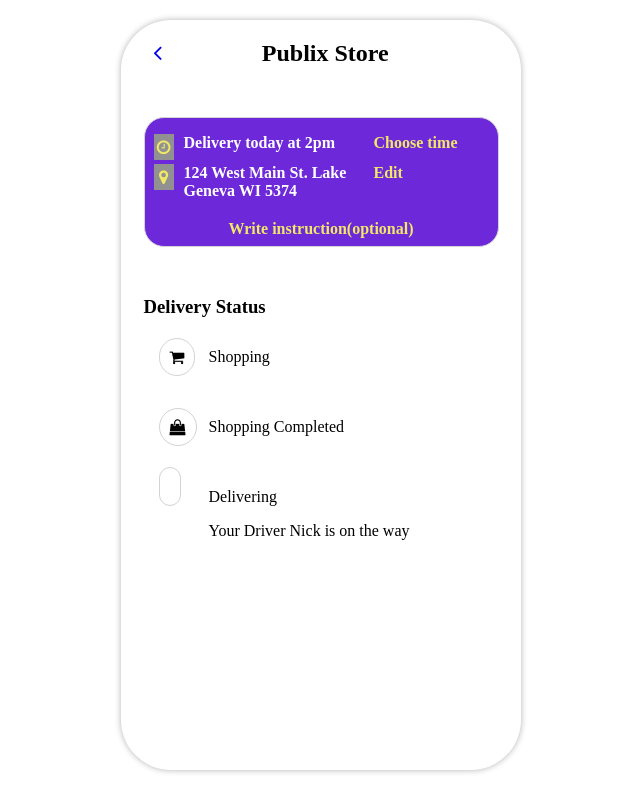
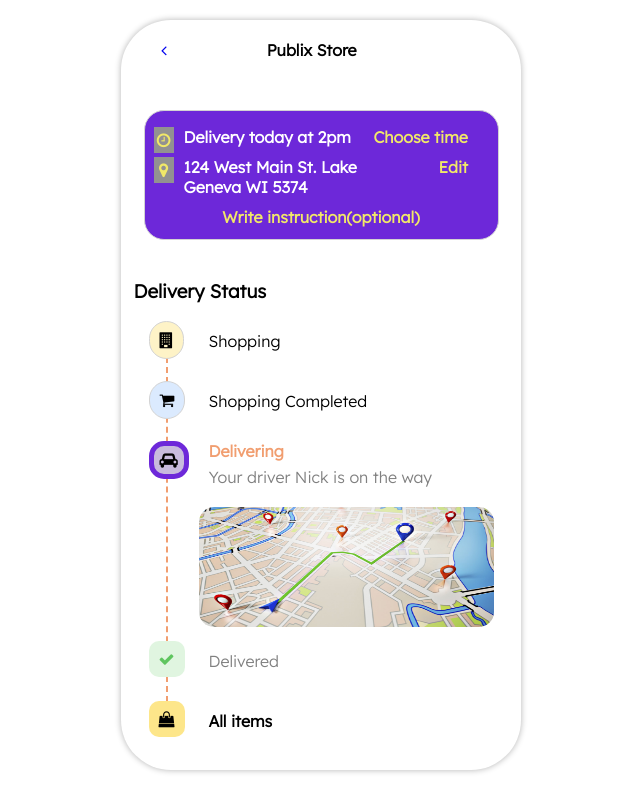
Before and after one commit to asai-rupali/html-css, a plain HTML site: page mobile2.html in a window 1280 px wide. Shown: the whole page, without its empty margins (319-959 px from the left). Drawn offline with Linux system fonts and the light colour scheme.

Commit message:
assignment changes

```diff
--- a/mobile1.css
+++ b/mobile1.css
@@ -36,6 +36,7 @@
 }
 .produce button:hover{
     background-color: #FDF2F8;
+    color:gray;
 }
 .bakery button{
     background-color: #FDF2F8;
--- a/mobile2.css
+++ b/mobile2.css
@@ -1,4 +1,7 @@
 
+*{
+    font-family: 'Lexend Deca', sans-serif;
+}
 .mobile_view{
     box-shadow: 0px 0px 6px 0px rgb(0 0 0 / 30%);
     width:400px;
@@ -10,10 +13,14 @@
 }
 .title{
     display: flex;
-    justify-content: center;
+    /* justify-content: center; */
     gap: 100px;
     margin: 20px;
+    padding:20px;
 }
+/* .content{
+    margin:25px;
+} */
 .delivery{
     display: grid;
     grid-template-columns: 375px;
@@ -54,27 +61,83 @@
 }
 .edit{
     color: #f1e868;
+    margin-left: 65px;
 }
 .instructions{
     text-align: center;
     color: #f1e868;
+    margin: -10px;
 }
 .delivery_status{
-    margin: 10px;
+    /* margin: 10px;  */
 }
 .check_status{
     display: grid;
-    grid-template-columns: 40px 1fr;
-    grid-template-rows: 20px 20px;
-    margin: 10px;
+    grid-template-columns: 50px 1fr;
+    grid-template-rows: 10px 10px 150px 10px 10px;
     padding: 15px;
     row-gap: 50px;
 }
-.cart i{
+.shopping_cart i{
     border: 1px solid lightgray;
-    border-radius: 20px;
+    border-radius: 18px;
     padding: 10px;
+    background-color: #FEF3C7;
 }
 .shopping{
   margin: 10px;
 }
+.shopping_completed_cart i{
+    border: 1px solid lightgray;
+    border-radius: 18px;
+    padding: 10px;
+    background-color: #DBEAFE;
+}
+.shopping1 .driver p{
+    line-height: 0px;
+    color: gray;
+    margin: 10px;
+}
+.cart1 i{
+    border-radius: 15px;
+    padding: 6px;
+    background-color: #c8bbdd;
+    border: 5px solid #6D28D9;
+}
+.shopping1 strong{
+    color:#f19e70;
+    margin: 10px;
+}
+.cart2 i{
+    border-radius: 10px;
+    padding: 10px;
+    background-color: #e0f5e0;;
+    color:rgb(95, 197, 95);
+}
+.shopping2 {
+    color:gray;
+    margin: 10px;
+}
+.cart3 i{
+    border-radius: 10px;
+    padding: 10px;
+    background-color: #FDE68A;;
+
+}
+.shopping3 {
+    margin: 10px;
+}
+.shopping1 img{
+    border-radius: 15px;
+}
+.lines{
+    list-style: none;
+    margin: auto;
+    margin-left: 1.1em;
+    min-height: 295px;
+    border-left: 2px dashed #f19e70;
+    padding: 0 0 50px 30px;
+    position: absolute;
+    margin-top: 52px;
+    z-index: -1;
+}
--- a/mobile2.html
+++ b/mobile2.html
@@ -15,10 +15,10 @@
     <div class="container">
         <div class="mobile_view">
             <div class="title">
-               <div class="left"><a href="mobile1.html"><h2><i class="fa fa-angle-left"></i></h2></a></div>
-               <div class="content"><h2>Publix Store</h2></div>
-               <div class="left"><a href="mobile1.html"><h2></h2></a></div>
-            </div>
+                <div class="left"><a href="mobile1.html"><strong><i class="fa fa-angle-left"></i></strong></a></div>
+                <div class="content"><strong>Publix Store</strong></div>
+
+             </div>
             <div class="delivery">
                 <div class="delivery_content">
                         <div class="delivery_content1">
@@ -36,15 +36,24 @@
                     <h3>Delivery Status</h3>
                 </div>
                 <div class="check_status">
-                    <div class="cart"><p><i class="fa fa-shopping-cart"></i></p></div>
+                    <div class="lines"></div>
+                    <div class="shopping_cart"><p><i class="fa fa-building"></i></p></div>
                     <div class="shopping"><p>Shopping</p></div>
 
-                    <div class="cart"><p><i class="fa fa-shopping-bag"></i></p></div>
+                    <div class="shopping_completed_cart"><p><i class="fa fa-shopping-cart"></i></p></div>
                     <div class="shopping"><p>Shopping Completed</p></div>
 
-                    <div class="cart"><p><i class="fas fa-shipping-fast"></i></p></div>
-                    <div class="shopping"><p>Delivering</p>
-                    </p>Your Driver Nick is on the way </p></div>
+                    <div class="cart1"><p><i class="fa fa-car"></i></p></div>
+                    <div class="shopping1"><p><strong>Delivering</strong></p>
+                         <div class="driver"><p>Your driver Nick is on the way</p></div><br>
+                         <img src="img/map.jpg" height="80%" width="100%" alt="map">
+                    </div>
+
+                    <div class="cart2"><p><i class="fa fa-check"></i></p></div>
+                    <div class="shopping2"><p>Delivered</p></div>
+
+                    <div class="cart3"><p><i class="fa fa-shopping-bag"></i></p></div>
+                    <div class="shopping3"><p><strong>All items</strong></p></div>
                 </div>
 
             </div>
```
Also changed, not shown: img/map.jpg (added).
